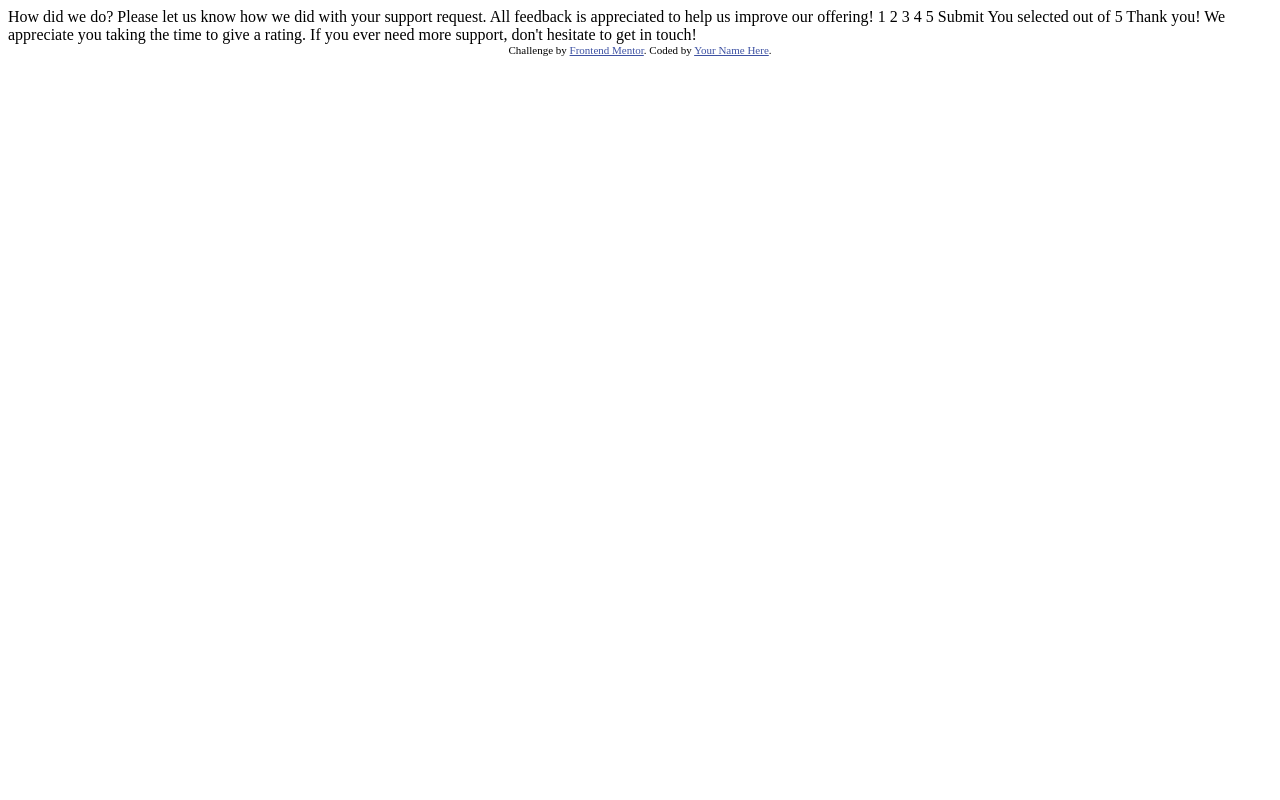
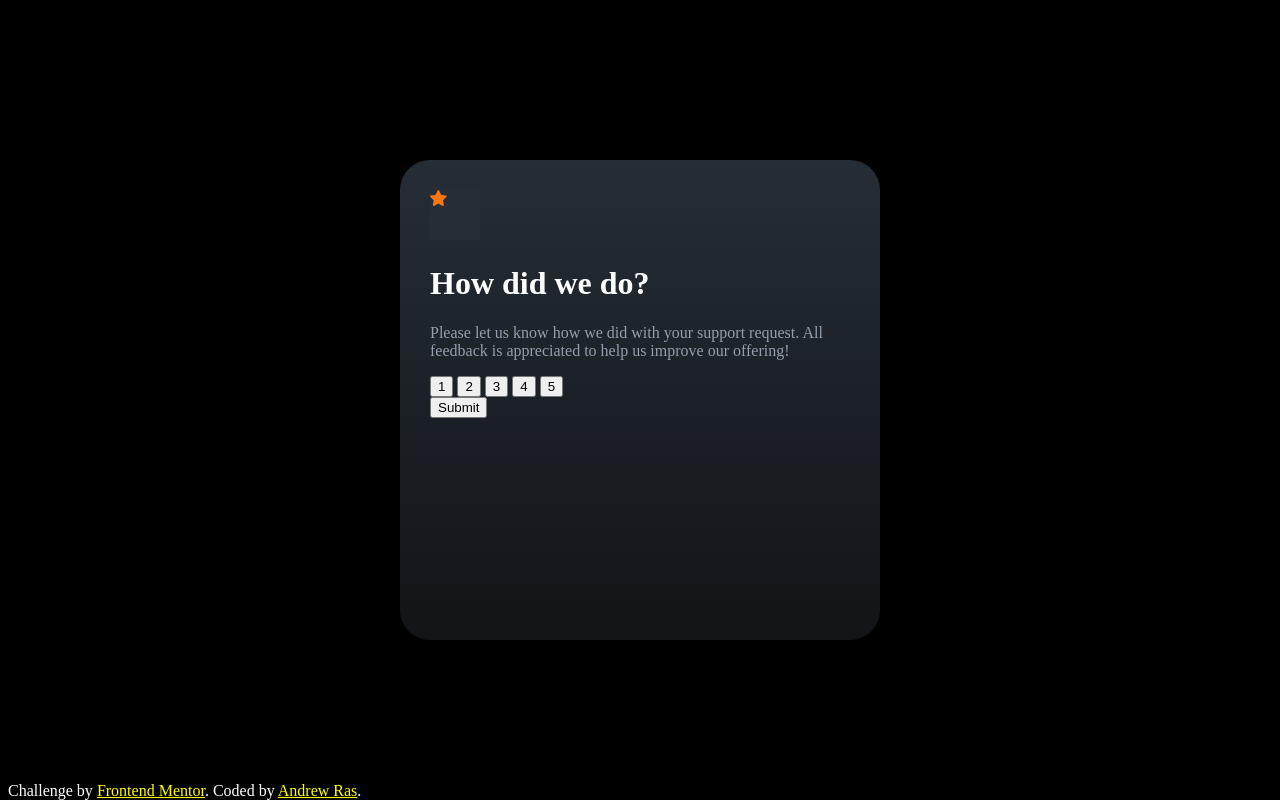
Before and after one commit to andrewras58/Interactive-Rating-Component, a plain HTML site: page index.html in a window 1280 px wide. Drawn offline with Linux system fonts and the light colour scheme; a web font is replaced by a local one.

Commit message:
second commit

```diff
--- a/index.html
+++ b/index.html
@@ -7,43 +7,43 @@
     <link rel="icon" type="image/png" sizes="32x32" href="./images/favicon-32x32.png">
 
     <title>Frontend Mentor | Interactive rating component</title>
+    <link rel="stylesheet" href="style.css">
+    <script src="script.js"></script>
+    <link rel="stylesheet" href="https://fonts.google.com/specimen/Overpass">
 
-  <!-- Feel free to remove these styles or customise in your own stylesheet 👍 -->
-  <style>
-    .attribution { font-size: 11px; text-align: center; }
-    .attribution a { color: hsl(228, 45%, 44%); }
-  </style>
 </head>
 <body>
+    <div class="container">
+        <div class="ratingState">
+            <svg width="17" height="16" xmlns="http://www.w3.org/2000/svg"><path d="m9.067.43 1.99 4.031c.112.228.33.386.58.422l4.45.647a.772.772 0 0 1 .427 1.316l-3.22 3.138a.773.773 0 0 0-.222.683l.76 4.431a.772.772 0 0 1-1.12.813l-3.98-2.092a.773.773 0 0 0-.718 0l-3.98 2.092a.772.772 0 0 1-1.119-.813l.76-4.431a.77.77 0 0 0-.222-.683L.233 6.846A.772.772 0 0 1 .661 5.53l4.449-.647a.772.772 0 0 0 .58-.422L7.68.43a.774.774 0 0 1 1.387 0Z" fill="#FC7614"/></svg>
 
-  <!-- Rating state start -->
+            <h1>How did we do?</h1>
 
-  How did we do?
+            <p>Please let us know how we did with your support request. All feedback is appreciated to help us improve our offering!</p>
 
-  Please let us know how we did with your support request. All feedback is appreciated
-  to help us improve our offering!
+            <div class="ratingButtons">
+                <button class="ratingButton">1</button>
+                <button class="ratingButton">2</button>
+                <button class="ratingButton">3</button>
+                <button class="ratingButton">4</button>
+                <button class="ratingButton">5</button>
+            </div>
 
-  1 2 3 4 5
+            <button class="submit">Submit</button>
+        </div>
 
-  Submit
-
-  <!-- Rating state end -->
-
-  <!-- Thank you state start -->
-
+        <div class="endingState">
             You selected <!-- Add rating here --> out of 5
 
             Thank you!
 
             We appreciate you taking the time to give a rating. If you ever need more support,
             don't hesitate to get in touch!
-
-  <!-- Thank you state end -->
-
-
+        </div>
+    </div>
     <div class="attribution">
         Challenge by <a href="https://www.frontendmentor.io?ref=challenge" target="_blank">Frontend Mentor</a>.
-    Coded by <a href="#">Your Name Here</a>.
+        Coded by <a href="https://github.com/andrewras58">Andrew Ras</a>.
     </div>
 </body>
 </html>
--- /dev/null
+++ b/style.css
@@ -0,0 +1,59 @@
+:root{
+    --orange: hsl(25, 97%, 53%);
+
+    --lightGrey: hsl(217, 12%, 63%);
+    --MediumGrey: hsl(216, 12%, 54%);
+    --darkBlue: hsl(213, 19%, 18%);
+    --veryDarkBlue: hsl(216, 12%, 8%);
+}
+
+*,
+*::before,
+*::after{
+    box-sizing: border-box;
+}
+
+body{
+    background-color: black;
+}
+
+.attribution{
+    position: absolute;
+    text-align: center;
+    color: white;
+    bottom: 0;
+}
+
+.attribution a{
+    color: yellow;
+}
+
+.container{
+    background-image: linear-gradient(var(--darkBlue), var(--veryDarkBlue));
+    aspect-ratio: 1/1;
+    width: 480px;
+    position: absolute;
+    top: 50%;
+    left: 50%;
+    transform: translate(-50%, -50%);
+    border-radius: 30px;
+    padding: 30px;
+}
+
+.ratingState h1{
+    color: white;
+}
+
+.ratingState p{
+    color: var(--lightGrey);
+}
+
+.ratingState svg{
+    background-color: var(--darkBlue);
+    width: 50px;
+    height: 50px;
+}
+
+.endingState{
+    display: none;
+}
```
Also changed, not shown: script.js (added). Lines whose indentation alone changed are shown as unchanged.
